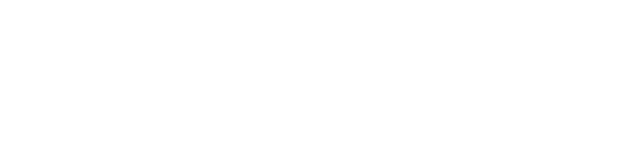
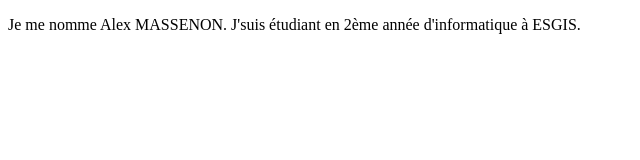
Before and after one commit to Kevine205/mon-cv, a plain HTML site: page index.html in a window 1280 px wide. Shown: the whole page, without its empty margins (0-640 px from the left). Drawn offline with Linux system fonts and the light colour scheme.

Commit message:
mise en place de la section description

```diff
--- a/index.html
+++ b/index.html
@@ -7,6 +7,6 @@
     <link rel="stylesheet" href="">
 </head>
 <body>
-
+    <p>Je me nomme Alex MASSENON. J'suis étudiant en 2ème année d'informatique à ESGIS.</p>
 </body>
 </html>
```
